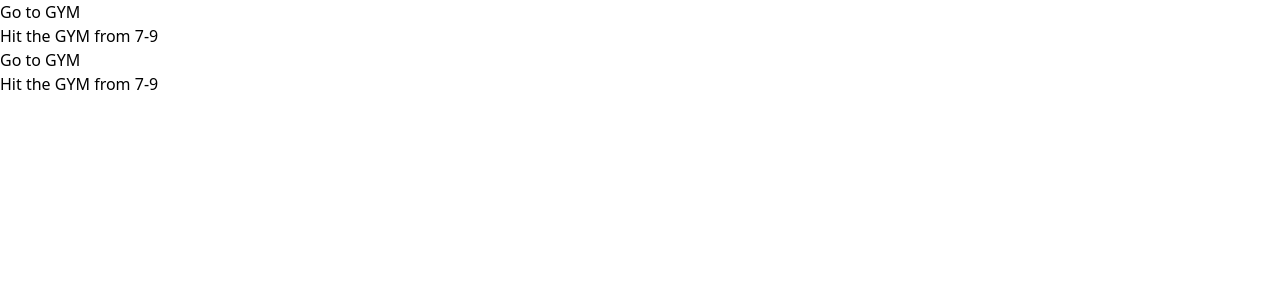
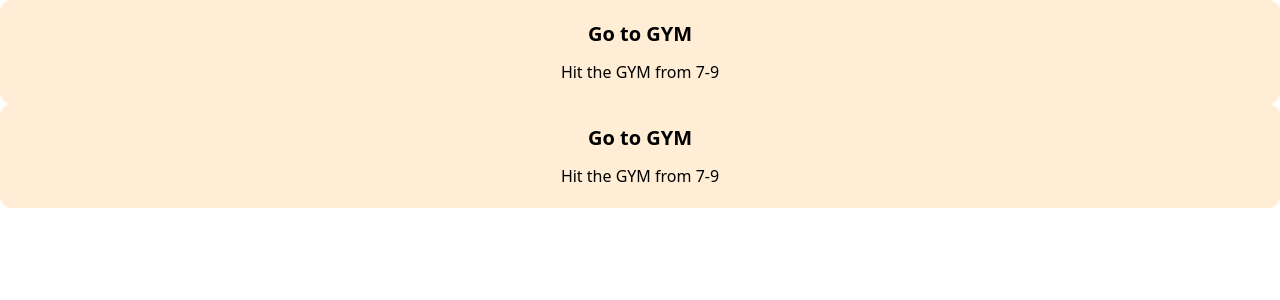
Before and after one commit to anoopraju31/100xdevs_cohort, a React (Vite) app in the folder week 7/week-7.4/atom-family/: page / in a window 1280 px wide. Shown: the top 300 px of the page. Built offline with nearby package versions, Linux system fonts and the light colour scheme.

Commit message:
Week 7.4 Atom Family - Todo Component - styled

```diff
--- a/week 7/week-7.4/atom-family/src/components/Todo.jsx
+++ b/week 7/week-7.4/atom-family/src/components/Todo.jsx
@@ -6,8 +6,8 @@ const Todo = ({ id }) => {
 	const { title, description } = useRecoilValue(todoAtom)
 	console.log(id)
 	return (
-		<div>
-			<h5> {title} </h5>
+		<div className='p-5 flex flex-col justify-center items-center gap-3 bg-orange-100 rounded-xl'>
+			<h5 className='font-semibold text-xl'> {title} </h5>
 			<p> {description} </p>
 		</div>
 	)
```
